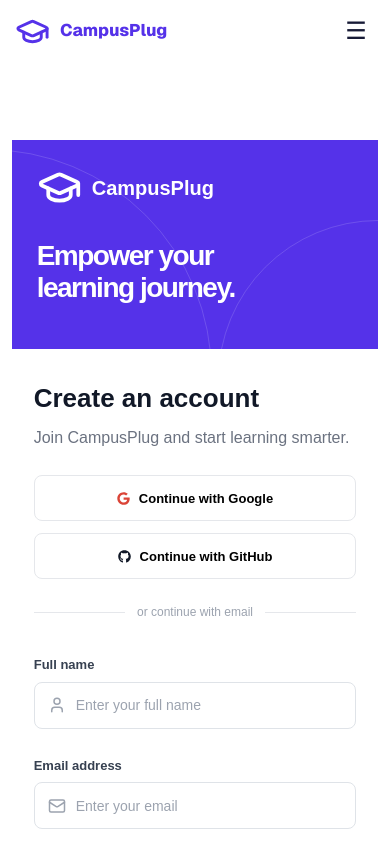
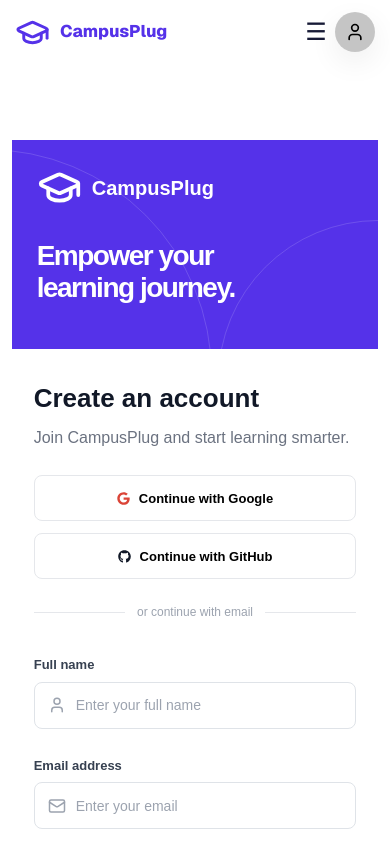
Before and after one commit to Adewusi-Olamide/campusplug, a Next.js app: page /signup in a window 390 px wide. Shown: the top 844 px of the page. Built offline with nearby package versions, Linux system fonts and the light colour scheme; no server answers.

Commit message:
..........

```diff
--- a/src/app/dashboard/page.jsx
+++ b/src/app/dashboard/page.jsx
@@ -1,6 +1,6 @@
 'use client'
 
-import React from 'react'
+import React, { useEffect, useState } from 'react'
 import Link from 'next/link'
 import {
   BookOpen,
@@ -14,9 +14,27 @@
   CalendarDays,
   BookMarked,
 } from 'lucide-react'
+import supabase from '@/lib/supabase'
 import './page.css'
 
 const Page = () => {
+
+  // Added: store the logged-in user's name
+  const [userName, setUserName] = useState('Student')
+
+  // Added: get the current user's name from Supabase
+  useEffect(() => {
+    const getUserName = async () => {
+      const { data: { user } } = await supabase.auth.getUser()
+
+      if (user?.user_metadata?.full_name) {
+        setUserName(user.user_metadata.full_name)
+      }
+    }
+
+    getUserName()
+  }, [])
+
   return (
     <main className="dashboard-page">
 
@@ -24,7 +42,7 @@
       <section className="dashboard-header">
         <div>
           <p className="dashboard-label">Student Dashboard</p>
-      <h1>Welcome back, Student 👋</h1>
+          <h1>Welcome back, {userName} 👋</h1>
           <p className="dashboard-subtitle">
             Stay organized, keep learning, and make progress every day.
           </p>
@@ -186,7 +204,6 @@
       </section>
 
     </main>
-
   )
 }
 
--- a/src/components/Navbar.css
+++ b/src/components/Navbar.css
@@ -32,6 +32,20 @@
   box-sizing: border-box;
   background-color: rgba(255, 255, 255, 0.589);
 
+}
+
+.user
+{
+  box-shadow: 0 10px 30px rgba(0, 0, 0, 0.07);
+  padding: 10px;
+  border-radius: 50%;
+  cursor: pointer;
+  background-color: rgba(0, 0, 0, 0.226);
+}
+
+.mobile-option
+{
+  display: none;
 }
 
 .navbar .left
@@ -434,21 +448,13 @@
   /* ================= */
 
   .mobile-option {
-    display: flex;
-
-    align-items: center;
-
-    gap: 12px;
-
-    padding: 13px 15px;
-
-    font-size: 14px;
-
-    color: var(--text);
-
+    display: block;
+    box-shadow: 0 10px 30px rgba(0, 0, 0, 0.07);
+    padding: 10px;
+    border-radius: 50%;
+    width: fit-content;
     cursor: pointer;
-
-    border-radius: 10px;
+    background-color: rgba(0, 0, 0, 0.226);
   }
 
 
--- a/src/components/Navbar.jsx
+++ b/src/components/Navbar.jsx
@@ -5,7 +5,7 @@
 import './Navbar.css'
 import { usePathname, useRouter } from 'next/navigation'
 import { Search } from 'lucide-react'
-import { Moon } from 'lucide-react'
+import { User } from 'lucide-react'
 import { GraduationCapIcon } from 'lucide-react'
 import { CircleAlert } from 'lucide-react'
 
@@ -91,6 +91,10 @@
           ☰
         </button>
 
+        <div className="mobile-option">
+          <User size={20} />
+        </div>
+
 
         <div className="center">
           <Link href="/" className={pathname === "/" ? "active" : ""}>
@@ -146,8 +150,8 @@
             </p>
           )}
 
-          <p>
-            <Moon size={20} />
+          <p className="user">
+            <User size={20} />
           </p>
 
           <Link href="signup">
@@ -225,13 +229,6 @@
 
             </div>
 
-            {/* Mobile Moon */}
-
-            <div className="mobile-option">
-              <Moon size={20} />
-              <span>Dark Mode</span>
-            </div>
-
             {/* Mobile Get Started */}
 
             <Link href="signup">
```
Lines whose indentation alone changed are shown as unchanged.
